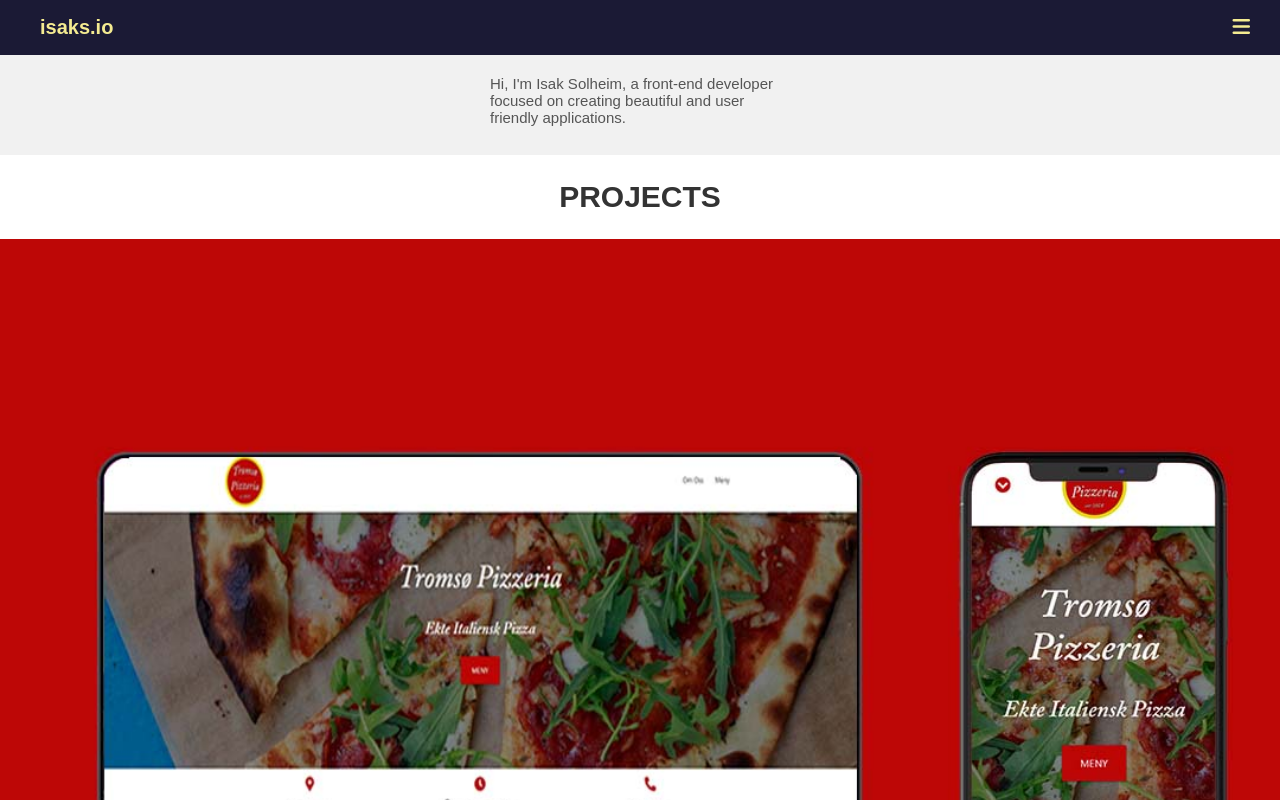
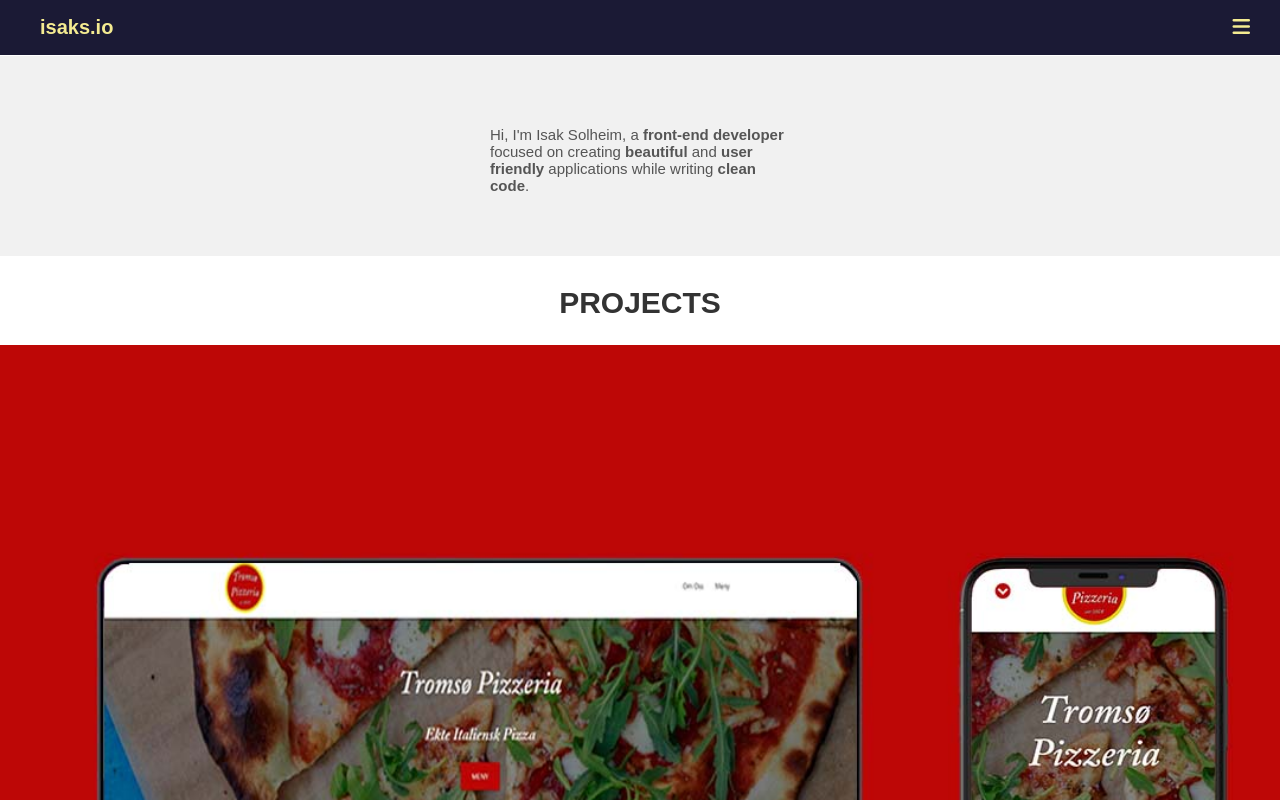
Before and after one commit to isaksolheim/isaks-portfolio, a React (Create React App) app: page / in a window 1280 px wide. Shown: the top 800 px of the page. Built offline with nearby package versions, Linux system fonts and the light colour scheme.

Commit message:
add parallax fade effect on header

```diff
--- a/src/components/Header.js
+++ b/src/components/Header.js
@@ -1,15 +1,44 @@
 import React from 'react';
 
-function Header() {
-  return(
-    <header>
-      <p>
-        Hi, I'm Isak Solheim, a front-end
-        developer focused on creating beautiful and
-        user friendly applications.
-      </p>
-    </header>
-  );
+class Header extends React.Component {
+  constructor(props) {
+    super(props);
+
+    this.state = {
+      currentScrollHeight: 0,
+    };
+  }
+
+  componentDidMount() {
+    window.addEventListener('scroll', this.handleScroll);
+  }
+
+  handleScroll = () => {
+    if (window.scrollY < 204) {
+      this.setState({ currentScrollHeight: window.scrollY });
+    }
+  }
+
+  render() {
+    const opacity = 1 - (this.state.currentScrollHeight / 130);
+    console.log(opacity);
+    let fadeStyle;
+    if (opacity < 0) {
+      fadeStyle = { color: 'rgba(85, 85, 85, 0)' }
+    } else {
+      fadeStyle = { color: `rgba(85, 85, 85, ${opacity})` };
+    }
+    return(
+      <header style={fadeStyle}>
+        {console.log(fadeStyle)}
+        <p>
+          Hi, I'm Isak Solheim, a <b>front-end
+          developer</b> focused on creating <b>beautiful</b> and
+          <b> user friendly</b> applications while writing <b>clean code</b>.
+        </p>
+      </header>
+    );
+  }
 }
 
 export default Header;
--- a/src/styles/header.scss
+++ b/src/styles/header.scss
@@ -1,12 +1,21 @@
 header {
-  height: 100px;
+  height: 200px;
   background-color: #f1f1f1;
   color: #555;
   font-size: 15px;
   p {
     margin-top: 0px;
-    padding-top: 20px;
+    padding-top: 70px;
     width: 300px;
     margin: 0 auto;
+
+    b {
+      font-weight: 600;
+    }
   }
+
+  position: fixed;
+  top: 56px;
+  width: 100%;
+  z-index: -1;
 }
--- a/src/styles/navbar.scss
+++ b/src/styles/navbar.scss
@@ -1,6 +1,9 @@
 nav {
   background-color: #1B1A35;
   height: 55px;
+  position: fixed;
+  top: 0;
+  width: 100%;
 
   ul {
     list-style-type: none;
--- a/src/styles/projects.scss
+++ b/src/styles/projects.scss
@@ -1,4 +1,8 @@
 section.projects {
+  z-index: 2;
+  margin-top: 260px;
+  background-color: white;
+  padding-top: 1px;
   h1 {
     text-align: center;
     color: #333;
```
